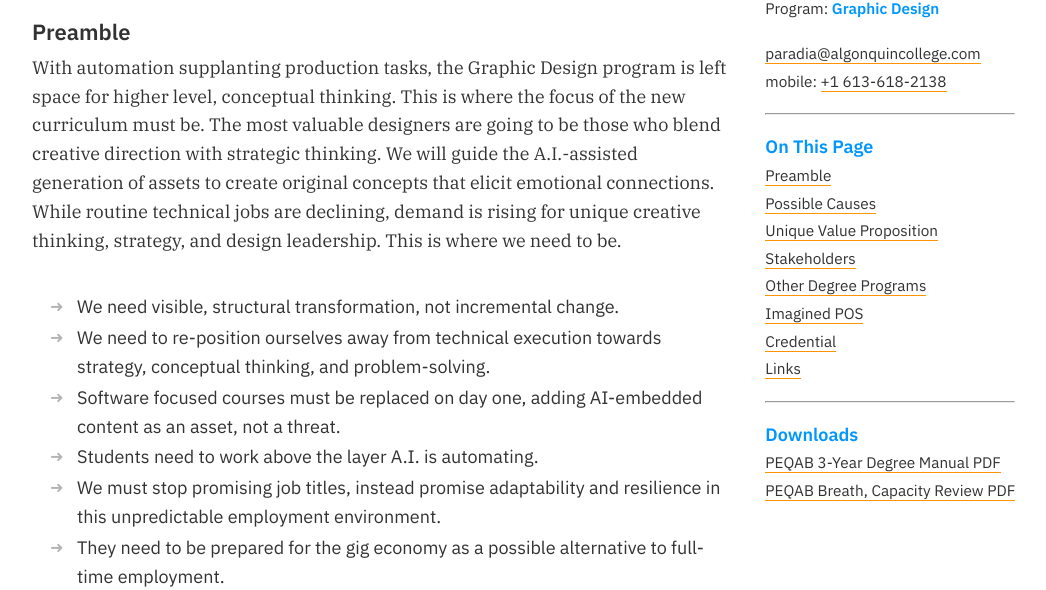
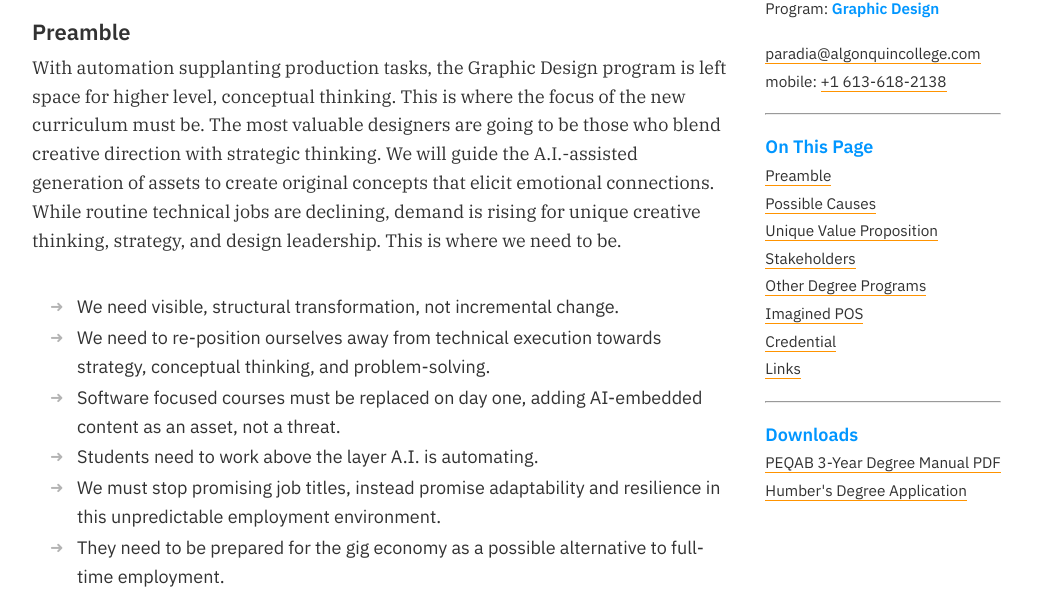
Before and after one commit to AlainParadis/program-transformation, a Jekyll site: the page built from index.md, in a window 1280 px wide. Shown: the part 207-797 px from the top of the page, without its empty margins (76-1122 px from the left). Built offline with Jekyll 4.4.1, drawn with Linux system fonts in a browser that asks for light colours.

Commit message:
Add Conestoga and Humber application PDFs
Add degree application PDFs for Conestoga and Humber to the downloads/ directory and update _data/sitewide.yml to include links to these files under asidelinks. Files added: downloads/conestoga-application.pdf, downloads/humber-application.pdf.

```diff
--- a/_data/sitewide.yml
+++ b/_data/sitewide.yml
@@ -14,6 +14,10 @@ asidelinks:
     url: "./downloads/manual-ontario-colleges-3-year-degrees-april-2024-update.pdf"
   - title: "PEQAB Breath, Capacity Review PDF"
     url: "./downloads/manual-breadth-capacity-review-2024.pdf"
+    title: "Conestoga's Degree Application"
+    url: "./downloads/conestoga-application.pdf"
+    title: "Humber's Degree Application"
+    url: "./downloads/humber-application.pdf"
 
 algonquin-contacts:
   - lastname: Gill
```
Also changed, not shown: 2 other files.
